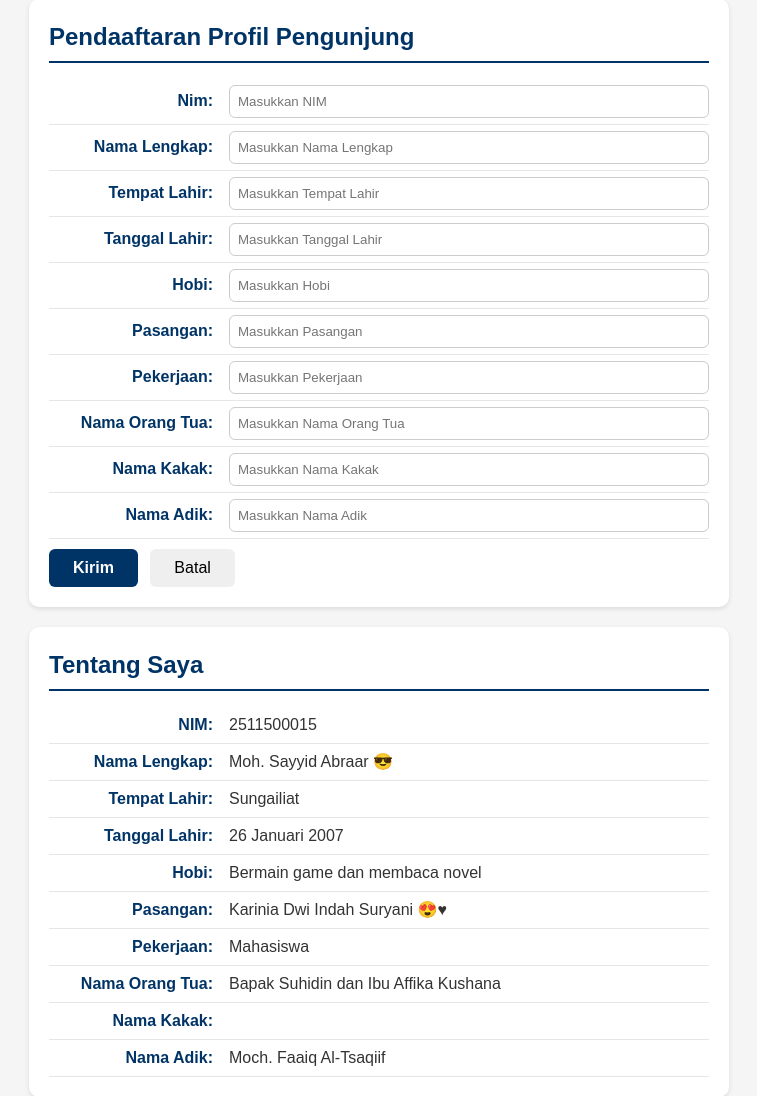
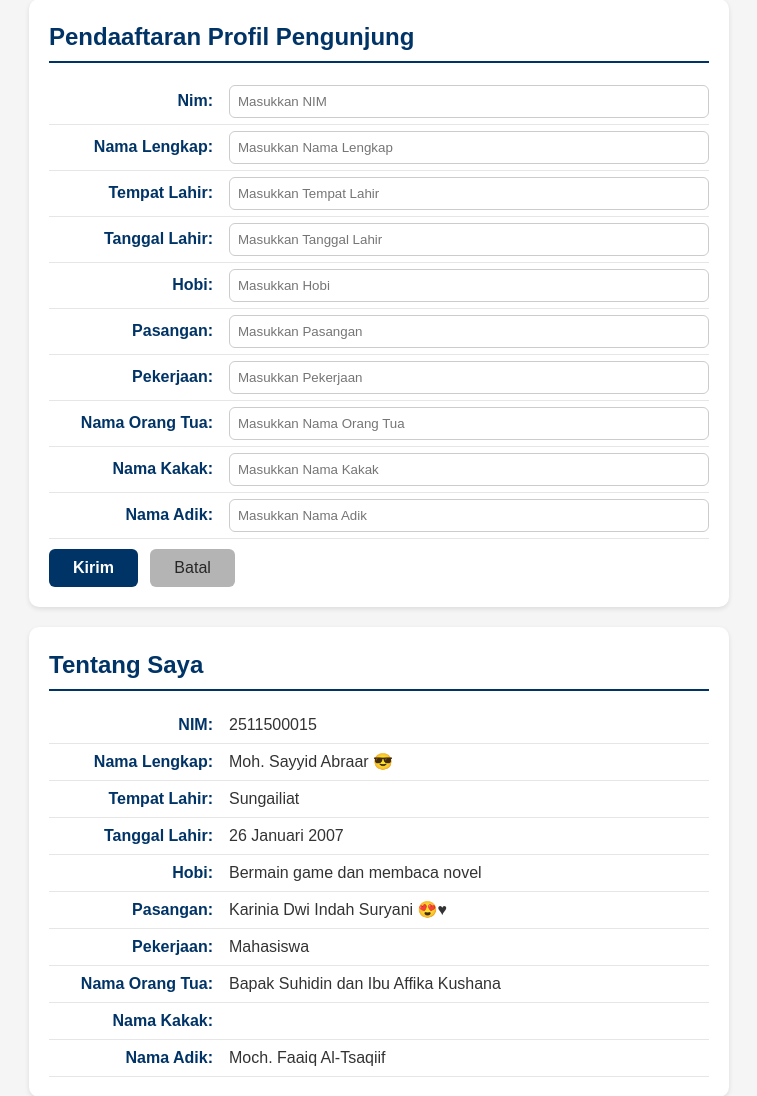
Before and after one commit to Abraar2511500015/2511500015-PWD-TI1A-2526O, a PHP site: page /pertemuan-08/index.php in a window 1280 px wide. Shown: the part 440-1536 px from the top of the page, without its empty margins (261-1018 px from the left). Run offline with PHP 8.4, Linux system fonts and the light colour scheme.

Commit message:
index.php pertemuan-08

```diff
--- a/pertemuan-08/style.css
+++ b/pertemuan-08/style.css
@@ -143,7 +143,8 @@ header li a:active {
   font-weight: 600;
 }
 
-#contact button[type="reset"] {
+#contact button[type="reset"],
+#PendaftaranProfilPengunjung button[type="reset"] {
   background-color: #b4b4b4;
   color: #272727;
   font-weight: 500;
```
